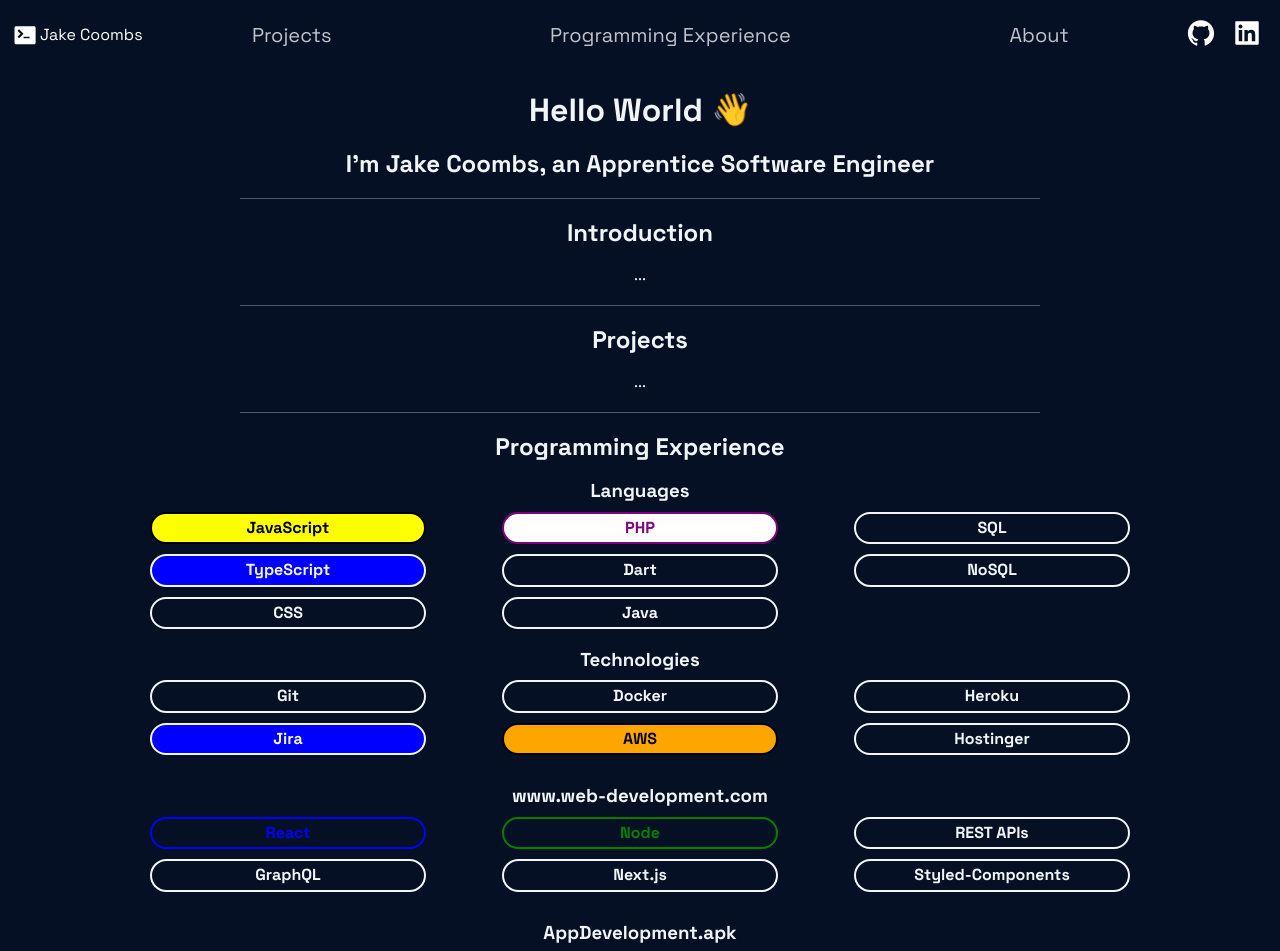
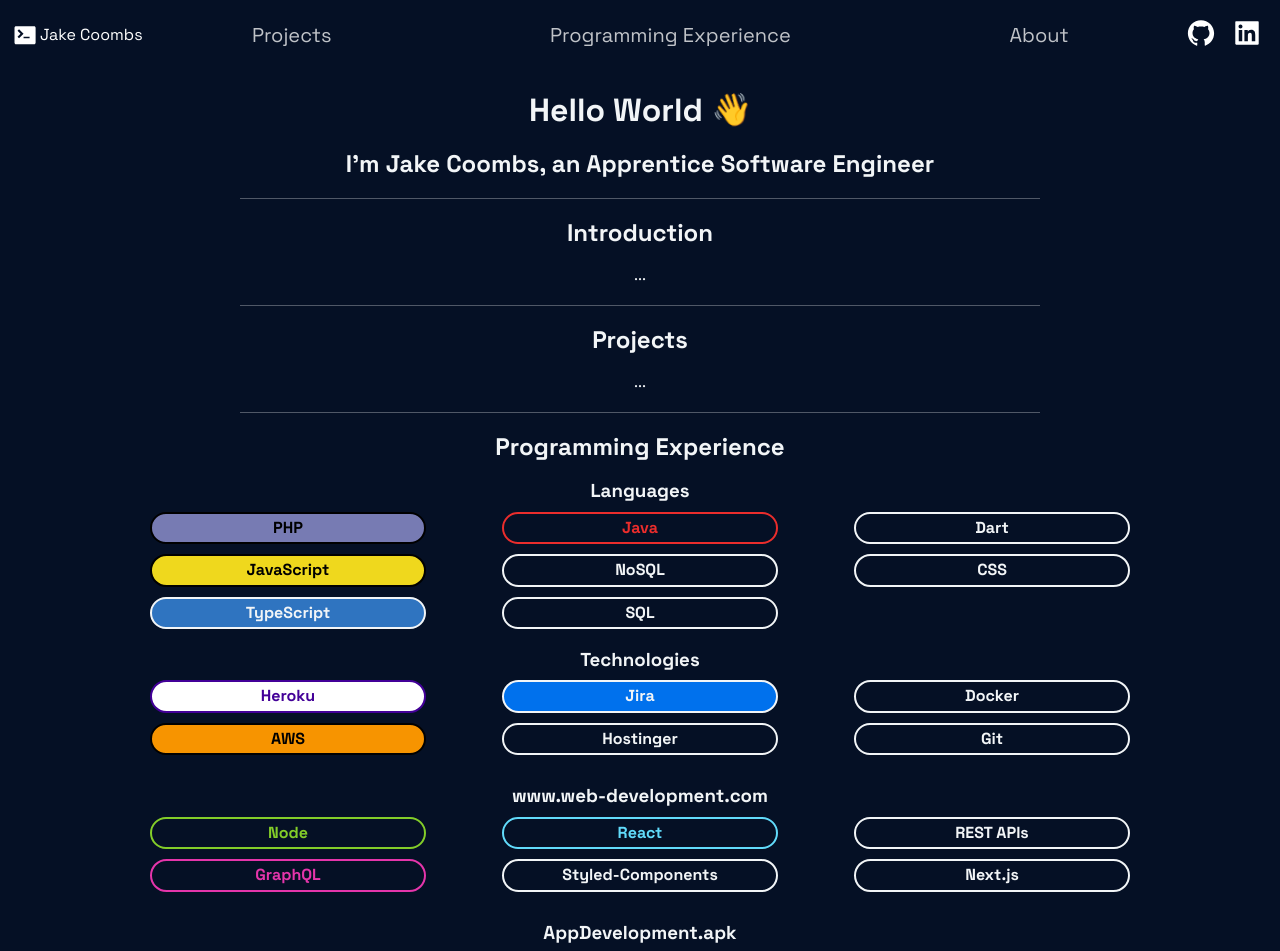
Before and after one commit to jakecoombs/personal-portfolio, a Next.js app: page / in a window 1280 px wide. Shown: the top 951 px of the page. Built offline with nearby package versions, Linux system fonts and the light colour scheme.

Commit message:
Update and sort by colors

```diff
--- a/src/components/molecules/ColumnList.tsx
+++ b/src/components/molecules/ColumnList.tsx
@@ -12,11 +12,14 @@ export interface IColumnListItem {
 }
 
 export const ColumnList = ({ heading, items }: IProps) => {
+  const sortedItems = items.sort((a, b) =>
+    (!a.color && b.color) || (!a.backgroundColor && b.backgroundColor) ? 1 : -1
+  );
   return (
     <ListContainer>
       {heading && <ListHeader>{heading}</ListHeader>}
       <StyledList>
-        {items.map((item, index) => (
+        {sortedItems.map((item, index) => (
           <Item
             key={`${item}_${index}`}
             $fg={item.color}
--- a/src/components/organisms/Technologies/Technologies.tsx
+++ b/src/components/organisms/Technologies/Technologies.tsx
@@ -6,38 +6,38 @@ export const Technologies = () => {
   //todo: onHover fill up bar to show how much experience
   //todo: fetch from API
   const languages: IColumnListItem[] = [
-    { text: "JavaScript", backgroundColor: "yellow", color: "black" },
-    { text: "TypeScript", backgroundColor: "blue" },
+    { text: "JavaScript", backgroundColor: "#EFD81D", color: "black" },
+    { text: "TypeScript", backgroundColor: "#2F74C0" },
     { text: "CSS" },
-    { text: "PHP", backgroundColor: "white", color: "purple" },
+    { text: "PHP", backgroundColor: "#777BB3", color: "black" },
     { text: "Dart" },
-    { text: "Java" },
+    { text: "Java", color: "#EB2D2C" },
     { text: "SQL" },
     { text: "NoSQL" },
   ];
 
   const tech: IColumnListItem[] = [
     { text: "Git" },
-    { text: "Jira", backgroundColor: "blue" },
+    { text: "Jira", backgroundColor: "#0071ED" },
     { text: "Docker" },
-    { text: "AWS", backgroundColor: "orange", color: "black" },
-    { text: "Heroku" },
+    { text: "AWS", backgroundColor: "#F79400", color: "black" },
+    { text: "Heroku", color: "#430098", backgroundColor: "white" },
     { text: "Hostinger" },
   ];
 
   const web: IColumnListItem[] = [
-    { text: "React", color: "blue" },
-    { text: "GraphQL" },
-    { text: "Node", color: "green" },
+    { text: "React", color: "#61DBFB" },
+    { text: "GraphQL", color: "#E535AB" },
+    { text: "Node", color: "#83CD29" },
     { text: "Next.js" },
     { text: "REST APIs" },
     { text: "Styled-Components" },
   ];
 
   const mobile: IColumnListItem[] = [
-    { text: "Flutter", color: "blue" },
-    { text: "Android Studio", color: "green" },
-    { text: "XCode" },
+    { text: "Flutter", backgroundColor: "#54C5F7", color: "black" },
+    { text: "Android Studio", color: "#92C755" },
+    { text: "XCode", color: "#1D8EF8" },
   ];
 
   return (
```
